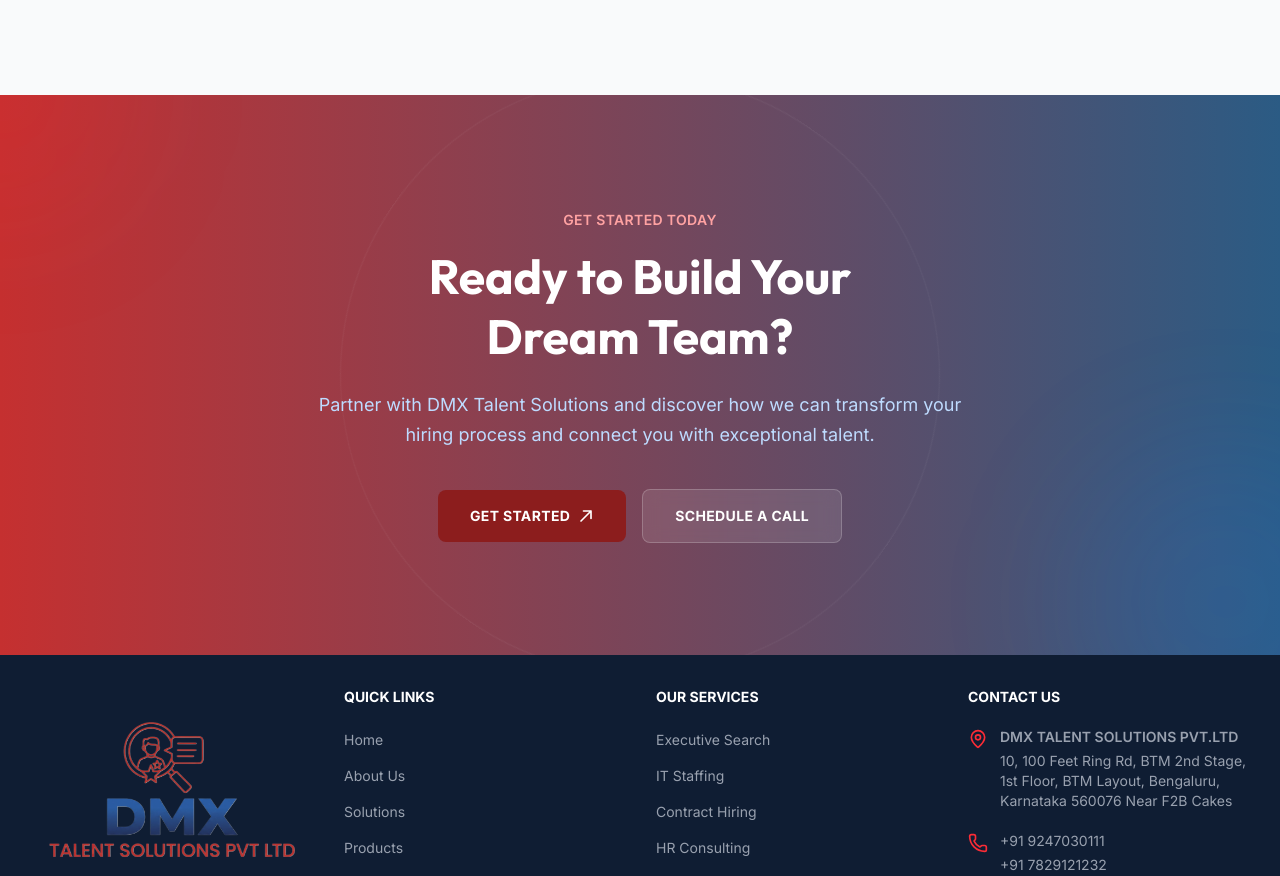
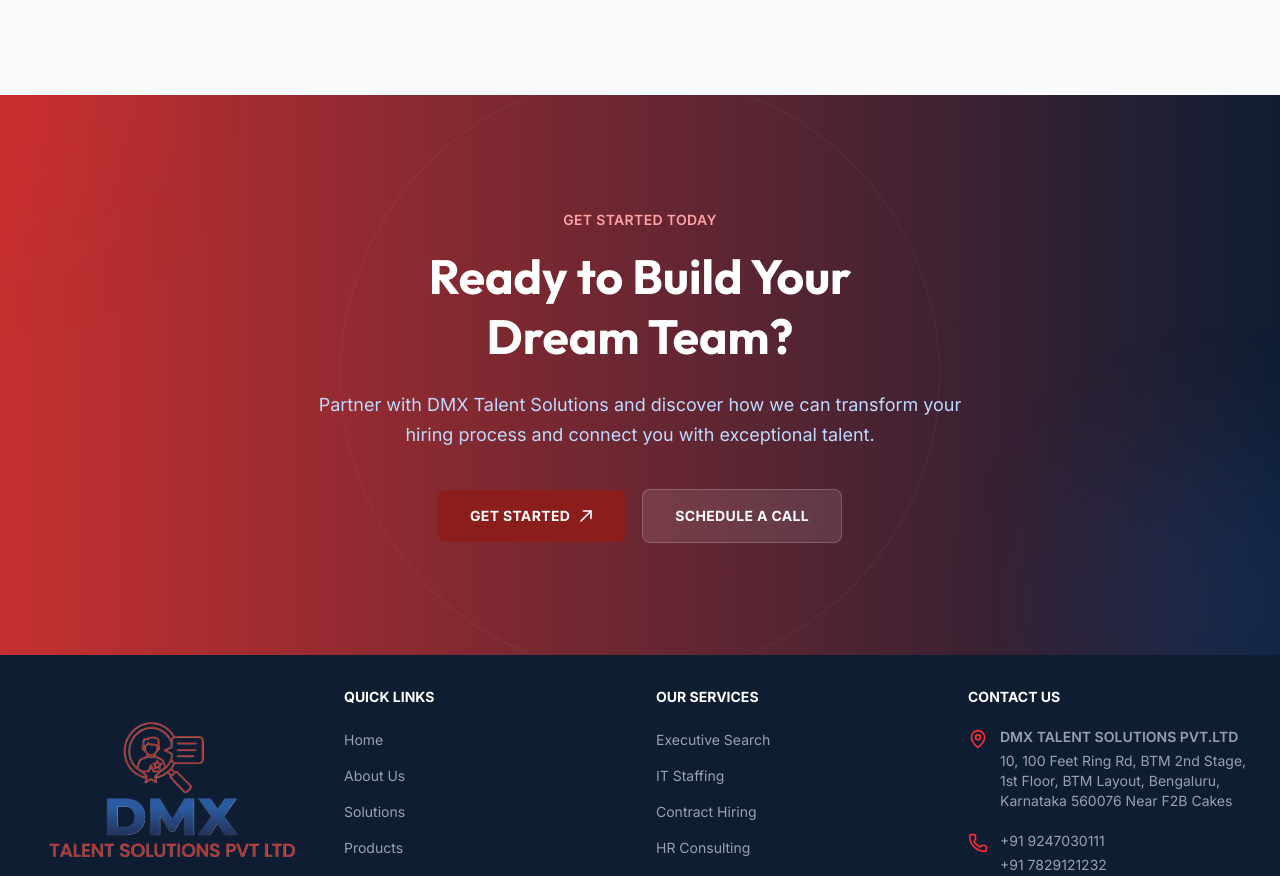
Before and after one commit to Bhavyasree1711/talentSolutions, a Next.js app: page / in a window 1280 px wide. Shown: the part 6792-7668 px from the top of the page. Built offline with nearby package versions, Linux system fonts and the light colour scheme.

Commit message:
style: blend CTASection background gradient from logo red (#C53030) to footer background (#0f1d33)

```diff
--- a/src/components/CTASection.tsx
+++ b/src/components/CTASection.tsx
@@ -16,7 +16,7 @@
   };
 
   return (
-    <section id="cta" className="py-20 lg:py-28 relative overflow-hidden" style={{ background: 'linear-gradient(to right, #C53030 0%, #2B5B84 100%)' }}>
+    <section id="cta" className="py-20 lg:py-28 relative overflow-hidden" style={{ background: 'linear-gradient(to right, #C53030 0%, #0f1d33 100%)' }}>
       <div className="absolute top-0 left-0 w-64 h-64 bg-red-500/10 rounded-full -translate-x-1/2 -translate-y-1/2 blur-3xl" />
       <div className="absolute bottom-0 right-0 w-80 h-80 bg-blue-500/10 rounded-full translate-x-1/3 translate-y-1/3 blur-3xl" />
       <div className="absolute top-1/2 left-1/2 -translate-x-1/2 -translate-y-1/2 w-[600px] h-[600px] border border-white/5 rounded-full animate-spin-slow" />
```
